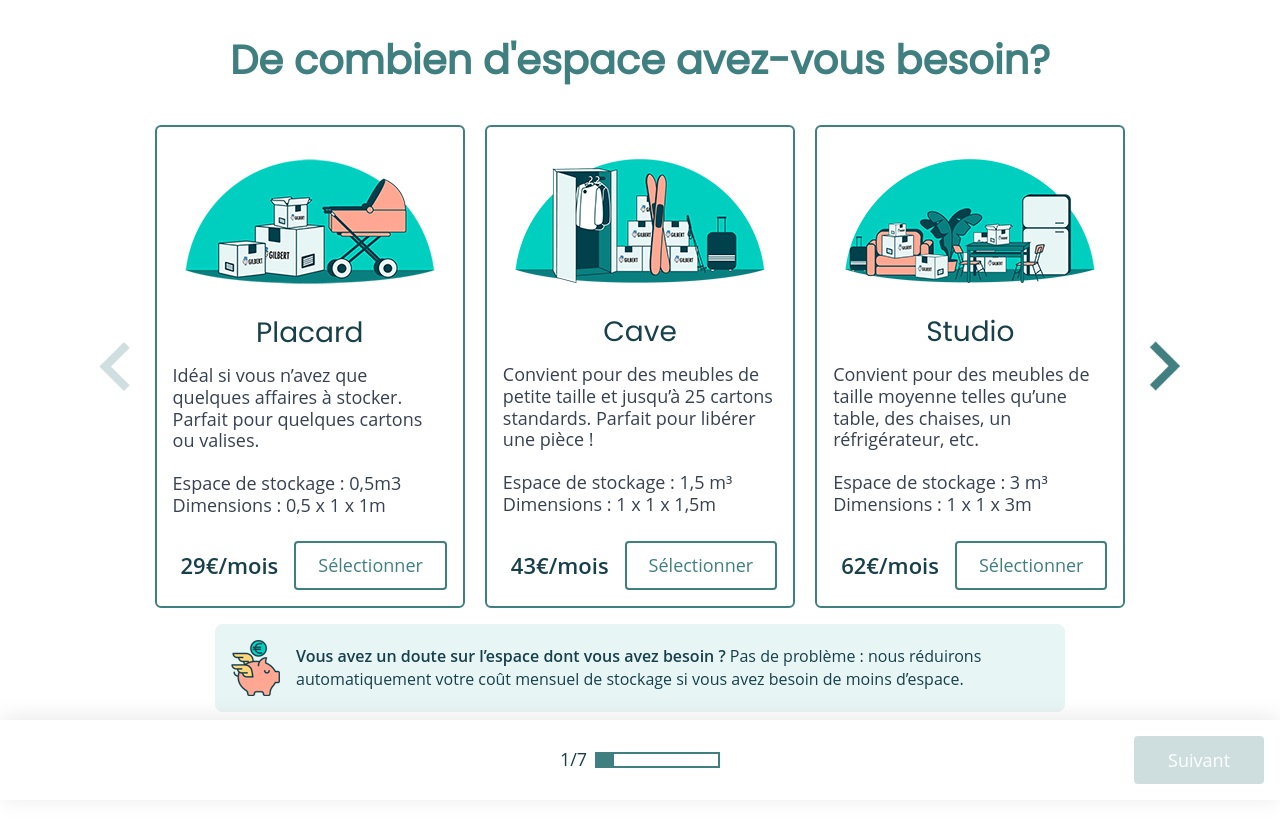
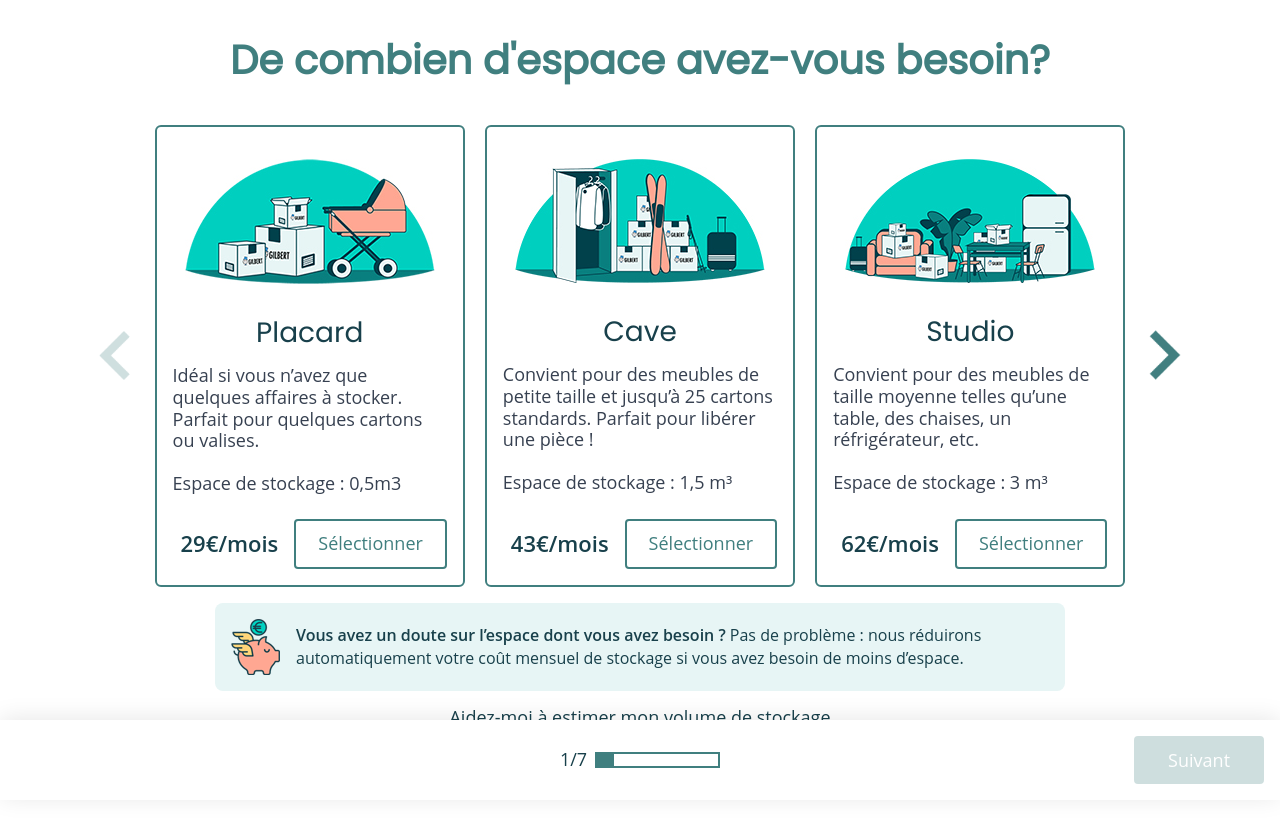
Before and after one commit to gilbert-stockage/plugin-formulaire, a Vue app: page / in a window 1280 px wide. Shown: the top 822 px of the page. Built offline with nearby package versions, Linux system fonts and the light colour scheme.

Commit message:
suppression des dimensions des box

```diff
--- a/src/components/SpaceSelector.vue
+++ b/src/components/SpaceSelector.vue
@@ -87,7 +87,7 @@ export default {
     step: 0,
     options: [{
       id: 'placard',
-      description: 'Idéal si vous n’avez que quelques affaires à stocker. Parfait pour quelques cartons ou valises.<br><br>Espace de stockage : 0,5m3 Dimensions : 0,5 x 1 x 1m',
+      description: 'Idéal si vous n’avez que quelques affaires à stocker. Parfait pour quelques cartons ou valises.<br><br>Espace de stockage : 0,5m3',
       footer: {
         button: true,
         price: '29€/mois',
@@ -98,7 +98,7 @@ export default {
       volume: 0.5
     },{
       id: 'cave',
-      description: 'Convient pour des meubles de petite taille et jusqu’à 25 cartons standards. Parfait  pour libérer une pièce !<br><br>Espace de stockage : 1,5 m³ Dimensions : 1 x 1 x 1,5m',
+      description: 'Convient pour des meubles de petite taille et jusqu’à 25 cartons standards. Parfait  pour libérer une pièce !<br><br>Espace de stockage : 1,5 m³',
       footer: {
         button: true,
         price: '43€/mois',
@@ -109,7 +109,7 @@ export default {
       volume: 1.5
     },{
       id: 'studio',
-      description: 'Convient pour des meubles de taille moyenne telles qu’une table, des chaises, un réfrigérateur, etc.<br><br>Espace de stockage : 3 m³ Dimensions : 1 x 1 x 3m',
+      description: 'Convient pour des meubles de taille moyenne telles qu’une table, des chaises, un réfrigérateur, etc.<br><br>Espace de stockage : 3 m³',
       footer: {
         button: true,
         price: '62€/mois',
@@ -120,7 +120,7 @@ export default {
       volume: 3
     }, {
       id: '2_pieces',
-      description: 'Stockez du mobilier de grande taille : canapé, vélo, armoire, meuble TV, des cartons, etc.<br><br>Espace de stockage : 6 m³<br>Dimensions : 1 x 2 x 3m',
+      description: 'Stockez du mobilier de grande taille : canapé, vélo, armoire, meuble TV, des cartons, etc.<br><br>Espace de stockage : 6 m³',
       footer: {
         button: true,
         price: '104€/mois',
@@ -131,7 +131,7 @@ export default {
       volume: 6
     },{
       id: '3_pieces',
-      description: 'Idéal pour stocker vos meubles et de nombreux cartons en vue de votre déménagement.<br><br>Espace de stockage : 9 m³<br>Dimensions : 1 x 3 x 3m',
+      description: 'Idéal pour stocker vos meubles et de nombreux cartons en vue de votre déménagement.<br><br>Espace de stockage : 9 m³',
       footer: {
         button: true,
         price: '139€/mois',
```
